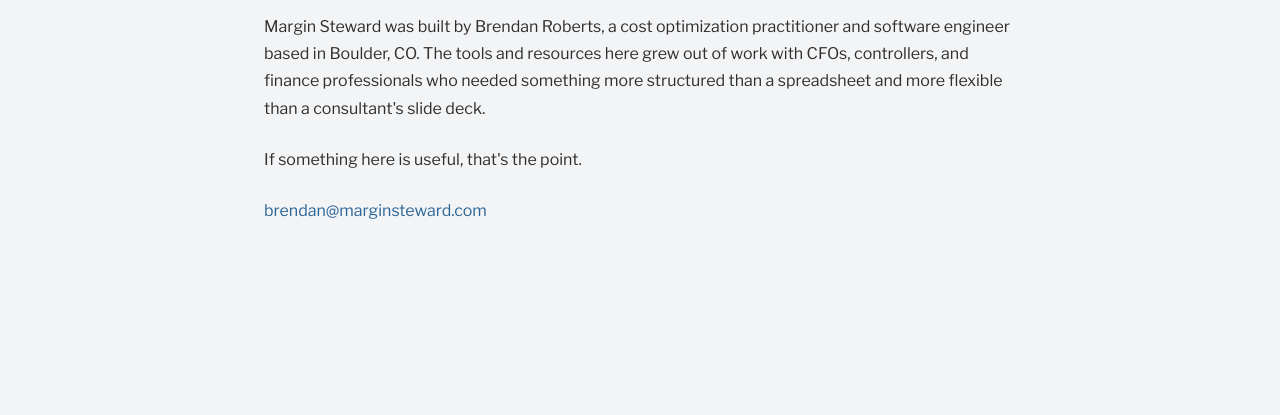
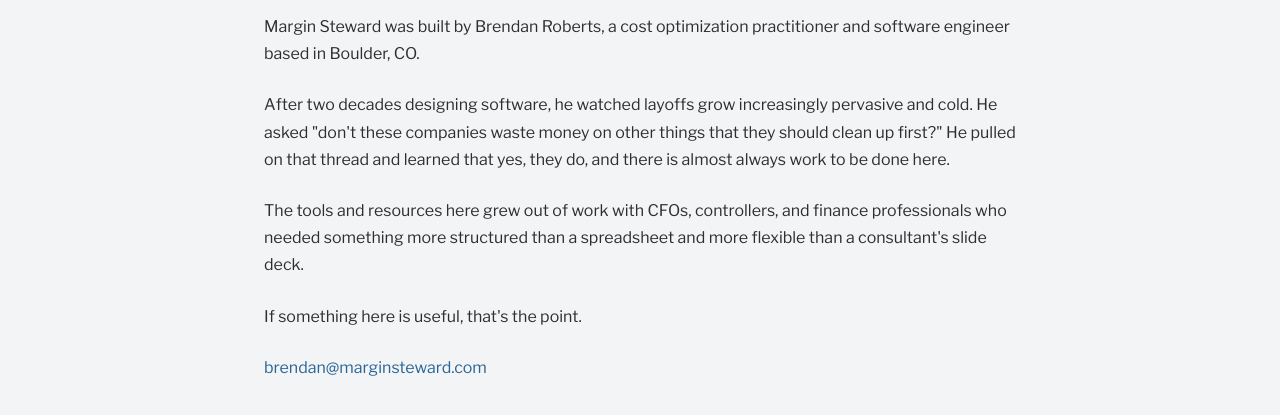
Before and after one commit to brendanroberts/cost-optimization-tools, a plain HTML site: page about/index.html in a window 1280 px wide. Shown: the part 159-574 px from the top of the page. Drawn offline with nearby package versions, Linux system fonts and the light colour scheme; a web font is replaced by a local one.

Commit message:
text updates

```diff
--- a/about/index.html
+++ b/about/index.html
@@ -47,7 +47,9 @@
 
         <h1>About</h1>
 
-        <p>Margin Steward was built by Brendan Roberts, a cost optimization practitioner and software engineer based in Boulder, CO. The tools and resources here grew out of work with CFOs, controllers, and finance professionals who needed something more structured than a spreadsheet and more flexible than a consultant's slide deck.</p>
+        <p>Margin Steward was built by Brendan Roberts, a cost optimization practitioner and software engineer based in Boulder, CO.</p>
+        <p>After two decades designing software, he watched layoffs grow increasingly pervasive and cold. He asked "don't these companies waste money on other things that they should clean up first?" He pulled on that thread and learned that yes, they do, and there is almost always work to be done here.</p>
+        <p>The tools and resources here grew out of work with CFOs, controllers, and finance professionals who needed something more structured than a spreadsheet and more flexible than a consultant's slide deck.</p>
 
         <p>If something here is useful, that's the point.</p>
 
```
Also changed, not shown: index.html (+2 -2 lines), profiles/index.html (+9 -8 lines), .claude/settings.local.json, 1 other file.
